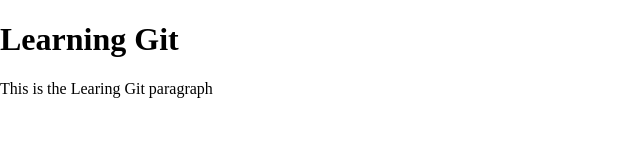
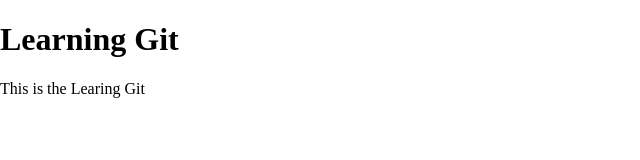
Before and after one commit to barun032/learning_git, a plain HTML site: page index.html in a window 1280 px wide. Shown: the full height of the page, 0-640 px from the left. Drawn offline with Linux system fonts and the light colour scheme.

Commit message:
remove git paragraph text

```diff
--- a/index.html
+++ b/index.html
@@ -8,6 +8,6 @@
 </head>
 <body>
     <h1>Learning Git</h1>
-    <p>This is the Learing Git paragraph</p>
+    <p>This is the Learing Git</p>
 </body>
 </html>
```
